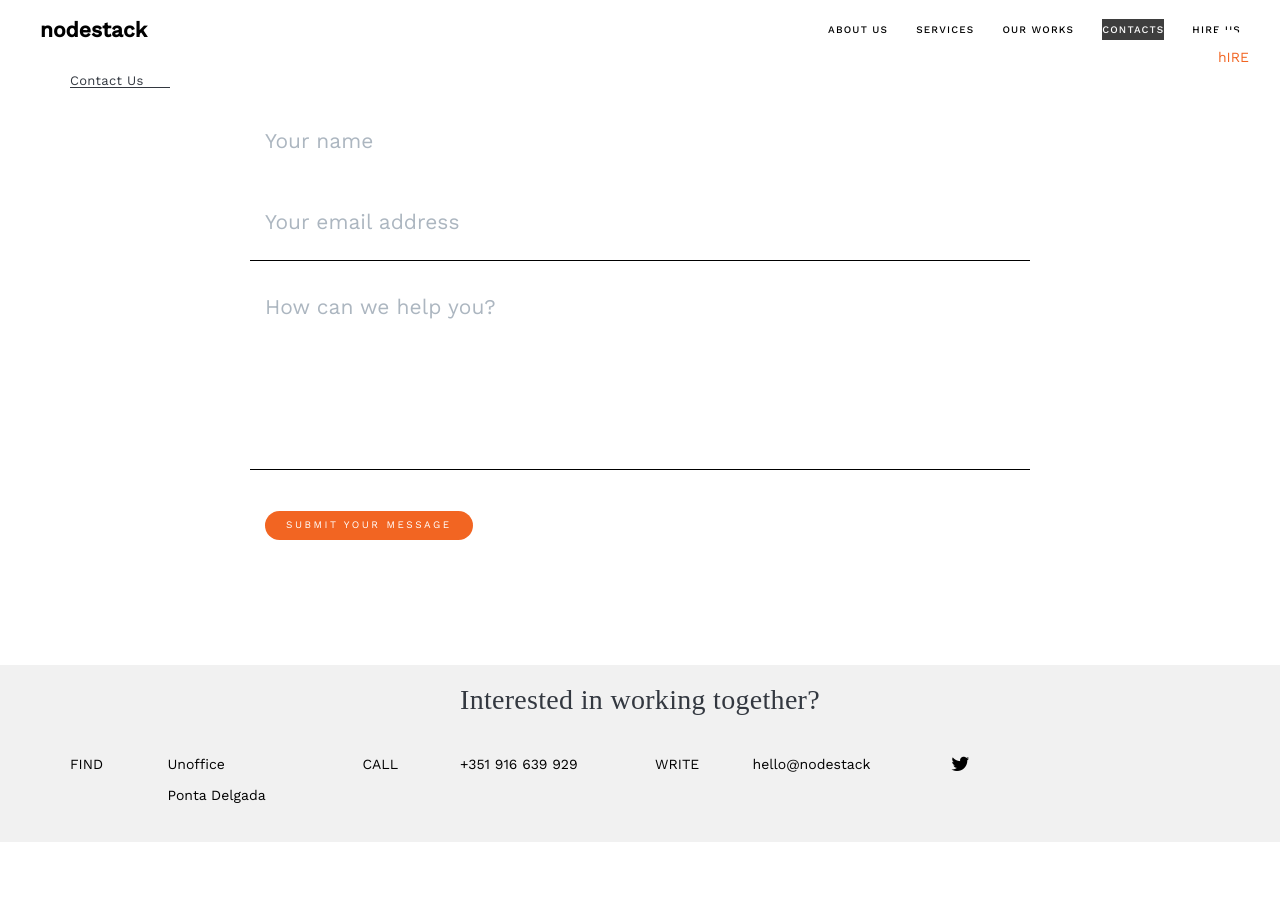
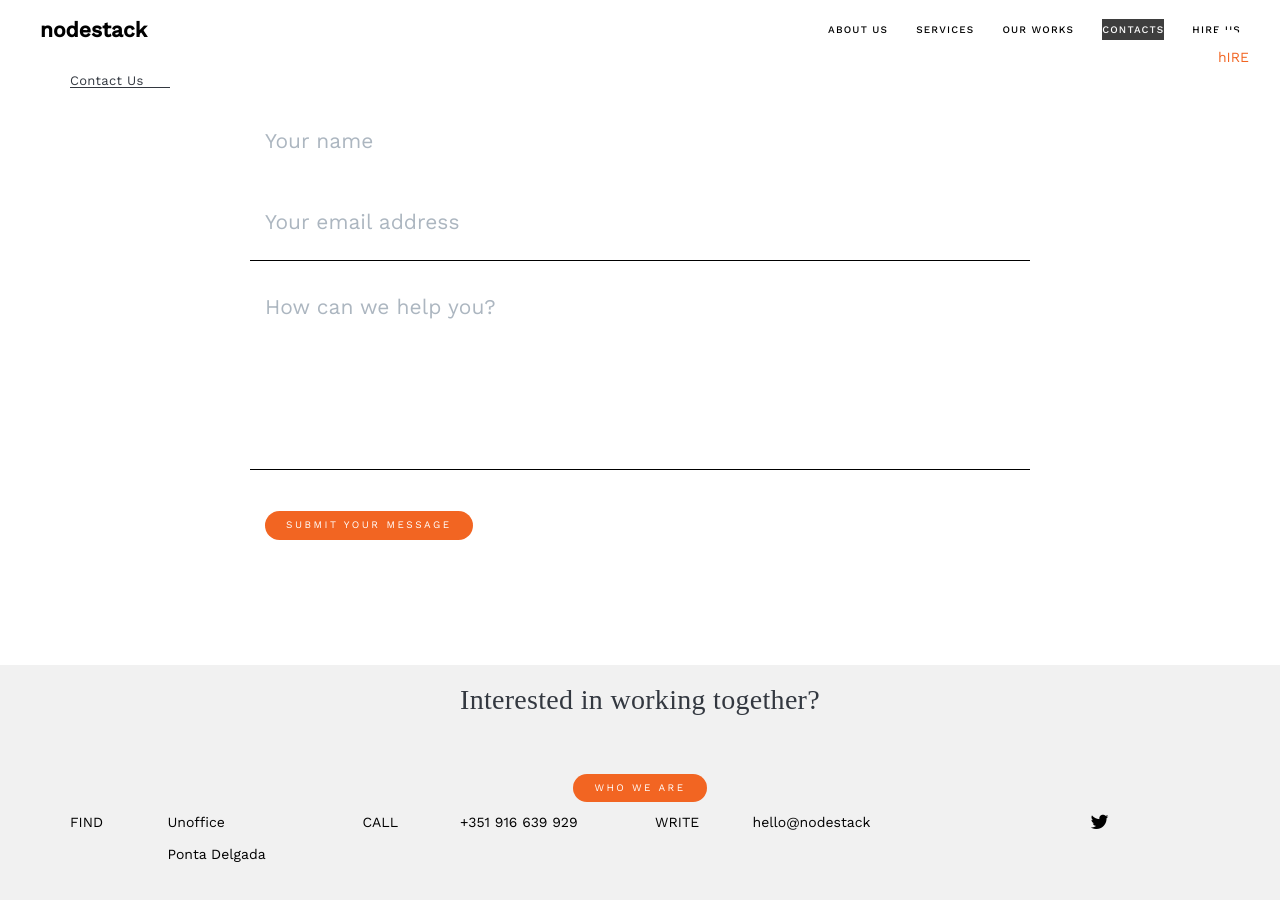
Before and after one commit to nodestack/nodestack.github.io, a Jekyll site: the page built from index.html, in a window 1280 px wide and 900 px high, scrolled down 1635 px. Built offline with Jekyll 4.4.1, drawn with Linux system fonts in a browser that asks for light colours; nearby versions of some CDN libraries; some web fonts are replaced; before the commit the page ends 2477 px from its top, so only the background shows below that.

Commit message:
Update footer.html

```diff
--- a/_includes/footer.html
+++ b/_includes/footer.html
@@ -3,7 +3,8 @@
         <div class="o-footer">
             <div class="container">
 		    <div class="text-center">
-			    <h3>Interested in working together?</h3></div>
+			    <h3>Interested in working together?</h3>
+		    <a href="#about" class="btn btn-primary btn-lg">Who we are</a></div>
 
 		    <div class="row">
         <div class="col-md-1">
@@ -27,7 +28,7 @@
           <p>hello@nodestack</p>
         </div>
         <div class="col-md-2">
-          <a href="https://twitter.com/nodestackio" target="_blank"><i class="fa fa-fw fa-twitter icon-social pull-rigth"></i></a>
+          <a href="https://twitter.com/nodestackio" target="_blank"><i class="fa fa-fw fa-twitter icon-social pull-right"></i></a>
         </div>
       </div>
 
```
